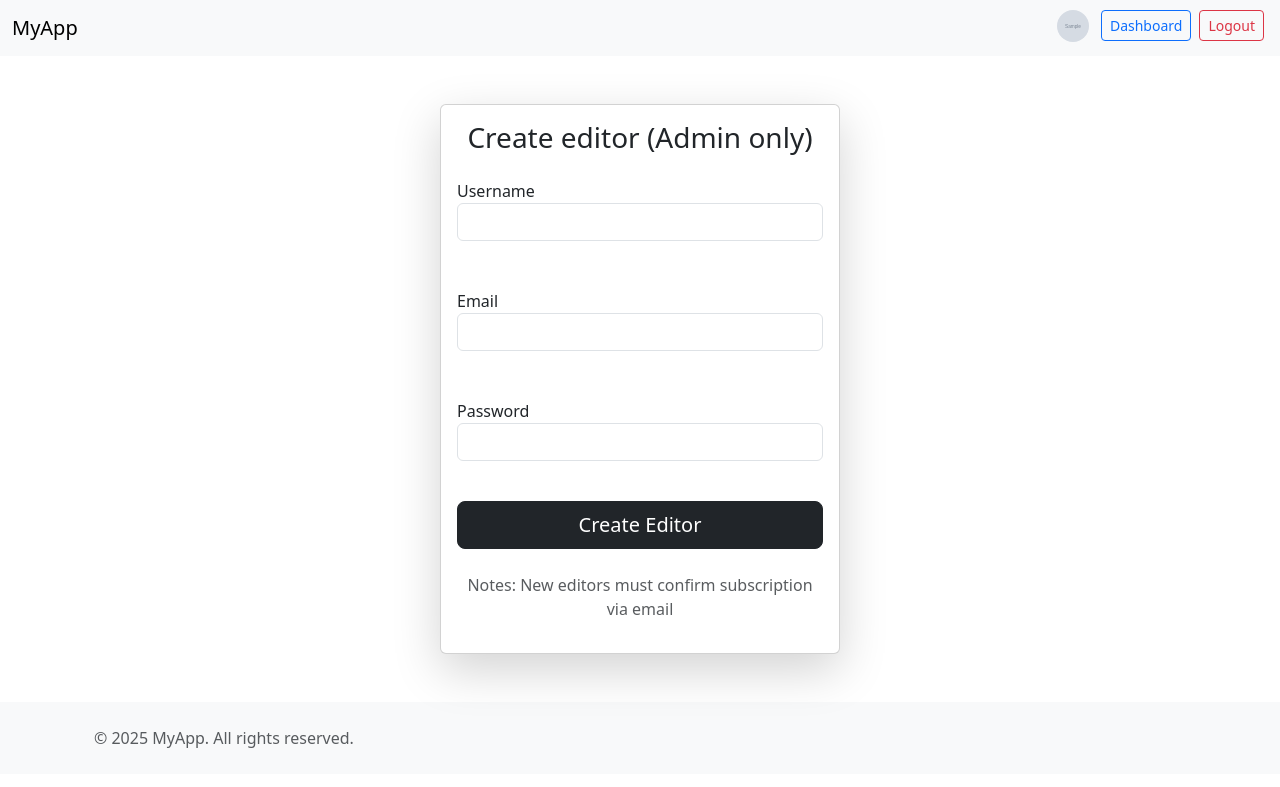
After one commit to noizy4pps/flask_auth, a Flask app: page /admin/create-editor in a window 1280 px wide. The commit adds this page. Shown: the top 787 px of the page. Run offline with Flask 3, Linux system fonts and the light colour scheme; a user stored in the database is signed in; tables that the repository leaves empty hold one stand-in row (values such as "Sample post"); grey boxes marked "Sample" are stand-in pictures.

Commit message:
aggiunto create editor per admin

```diff
--- a/app/forms.py
+++ b/app/forms.py
@@ -33,3 +33,9 @@ class ResetPasswordForm(FlaskForm):
     password = PasswordField('New Password', validators=[DataRequired(), Length(min=6)])
     confirm = PasswordField('Confirm Password', validators=[DataRequired(), EqualTo('password')])
     submit = SubmitField('Reset Password')
+
+class CreateEditorForm(FlaskForm):
+    username = StringField('Username', validators=[DataRequired(), Length(min=4, max=25)])
+    email = StringField('Email', validators=[DataRequired(), Email()])
+    password = StringField('Password', validators=[DataRequired(), Length(min=6)])
+    submit = SubmitField('Create Editor')
--- a/app/routes/admin.py
+++ b/app/routes/admin.py
@@ -2,26 +2,53 @@
 from flask import Blueprint, flash, jsonify, redirect, render_template, request, url_for
 from flask_login import login_required, current_user
 from app import db
+from app.forms import CreateEditorForm
 from app.models import GlobalSettings, User
+from app.routes.auth import send_confirmation_email
+from app.utils.decorators import role_required
+from werkzeug.security import generate_password_hash
 
 bp = Blueprint('admin', __name__)
 
-@bp.route('/create-editor', methods=['POST'])
+@bp.route('/create-editor', methods=['GET', 'POST'])
 @login_required
+@role_required('admin')  # Only allow admins
 def create_editor():
-    if current_user.role != 'admin':
-        return jsonify({"error": "Unauthorized"}), 403
-    # logic to create editor (stub)
-    return jsonify({"message": "Editor created."}), 201
+    form = CreateEditorForm()
+    if form.validate_on_submit():
+        # Check if username or email already exists
+        existing_user = User.query.filter(
+            (User.username == form.username.data) | (User.email == form.email.data)
+        ).first()
+        if existing_user:
+            flash('Username or email already exists.', 'error')
+            return redirect(url_for('admin.create_editor'))  # or any page
+
+        # Create and save new editor user
+        user = User(
+            username=form.username.data,
+            email=form.email.data,
+            role='editor'
+        )
+        user.set_password(form.password.data)
+        db.session.add(user)
+        db.session.commit()
+        send_confirmation_email(user)
+        flash('Editor created successfully.')
+        return redirect(url_for('main.dashboard'))  # or any page
+
+    if request.method == 'POST':
+        flash('Invalid form data.', 'error')
+        return redirect(url_for('admin.create_editor'))  # or any page
+
+    return render_template('create_editor.html', form=form)
+
 
 # Admin-only global settings
 @bp.route('/view-user-data', methods=['GET', 'POST'])
 @login_required
+@role_required('admin')  # Only allow admins
 def view_user_data():
-    if current_user.role != 'admin':
-        flash('Access denied.')
-        return redirect(url_for('main.dashboard'))
-
     userdata = User.query.all()
     """ if request.method == 'POST':
         for s in settings:
@@ -33,11 +60,8 @@ def view_user_data():
 # Admin-only global settings
 @bp.route('/settings', methods=['GET', 'POST'])
 @login_required
+@role_required('admin')  # Only allow admins
 def settings():
-    if current_user.role != 'admin':
-        flash('Access denied.')
-        return redirect(url_for('main.dashboard'))
-
     settings = GlobalSettings.query.all()
     """ if request.method == 'POST':
         for s in settings:
@@ -48,11 +72,8 @@ def settings():
 
 @bp.route('/settings/new', methods=['GET', 'POST'])
 @login_required
+@role_required('admin')  # Only allow admins
 def add_setting():
-    if current_user.role != 'admin':
-        flash('Access denied.')
-        return redirect(url_for('main.dashboard'))
-
     if request.method == 'POST':
         name = request.form.get('setting_name')
         value = request.form.get('setting_value')
@@ -72,11 +93,8 @@ def add_setting():
 
 @bp.route('/settings/edit/<int:id>', methods=['GET', 'POST'])
 @login_required
+@role_required('admin')  # Only allow admins
 def edit_setting(id):
-    if current_user.role != 'admin':
-        flash('Access denied.')
-        return redirect(url_for('main.dashboard'))
-
     setting = GlobalSettings.query.get_or_404(id)
 
     if request.method == 'POST':
@@ -91,11 +109,8 @@ def edit_setting(id):
 
 @bp.route('/settings/delete/<int:id>', methods=['POST'])
 @login_required
+@role_required('admin')  # Only allow admins
 def delete_setting(id):
-    if current_user.role != 'admin':
-        flash('Access denied.')
-        return redirect(url_for('main.dashboard'))
-
     setting = GlobalSettings.query.get_or_404(id)
     db.session.delete(setting)
     db.session.commit()
--- /dev/null
+++ b/app/templates/create_editor.html
@@ -0,0 +1,34 @@
+{% extends 'base.html' %}
+{% block title %}Create editor{% endblock %}
+{% block content %}
+
+<div class="card shadow-lg w-100 mx-auto" style="max-width: 400px;">
+        <div class="card-body">
+            <div class="text-center">
+                <h1 class="card-title h3">Create editor (Admin only)</h1>
+            </div>
+            <div class="mt-4">
+                <form method="POST">
+                    {{ form.hidden_tag() }}
+                    <div class="mb-4">
+                        {{ form.username.label }}
+                        {{ form.username(class_="form-control") }}<br>
+                    </div>
+                    <div class="mb-4">
+                        {{ form.email.label }}
+                        {{ form.email(class_="form-control") }}<br>
+                    </div>
+                    <div class="mb-3">
+                        {{ form.password.label }}
+                        {{ form.password(class_="form-control") }}<br>
+                    </div>
+                    <div class="d-grid">
+                        {{ form.submit(class_="btn btn-dark btn-lg") }}
+                    </div>
+                    <p class="text-center text-muted mt-4">Notes: New editors must confirm subscription via email
+                    </p>
+                </form>
+            </div>
+        </div>
+    </div>
+{% endblock %}
--- a/app/templates/dashboard.html
+++ b/app/templates/dashboard.html
@@ -15,6 +15,7 @@
     {% if current_user.role == 'admin' %}
     <li><a href="{{ url_for('admin.settings') }}" class="dropdown-item">Global Settings</a></li>
     <li><a href="{{ url_for('admin.view_user_data') }}" class="dropdown-item">All users</a></li>
+    <li><a href="{{ url_for('admin.create_editor') }}" class="dropdown-item">Create editor</a></li>
     {% endif %}
   </ul>
 </div>
--- /dev/null
+++ b/app/utils/decorators.py
@@ -0,0 +1,13 @@
+from functools import wraps
+from flask import abort
+from flask_login import current_user
+
+def role_required(role):
+    def decorator(f):
+        @wraps(f)
+        def decorated_function(*args, **kwargs):
+            if not current_user.is_authenticated or current_user.role != role:
+                abort(403)
+            return f(*args, **kwargs)
+        return decorated_function
+    return decorator
```
Also changed, not shown: 1 other file.
